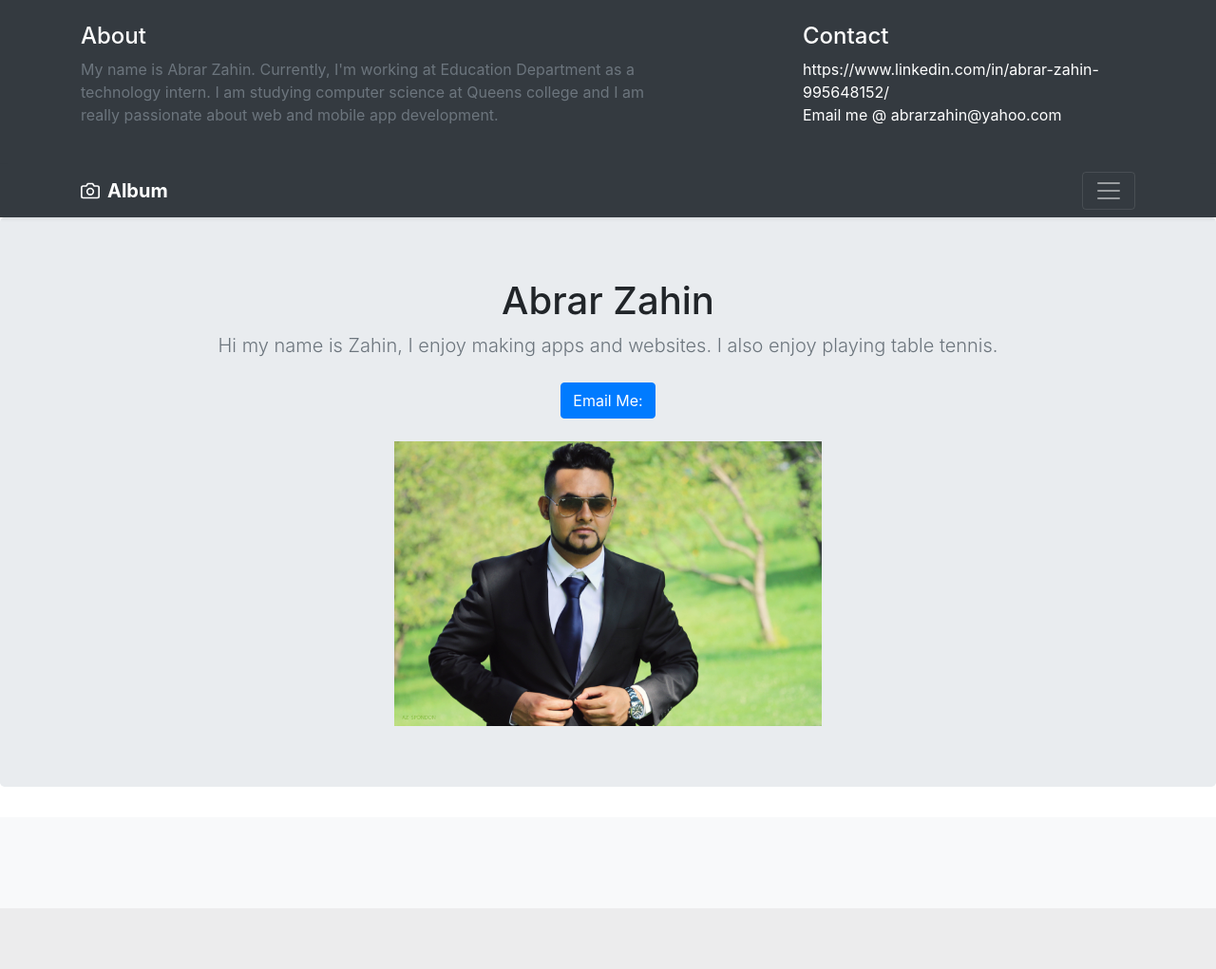
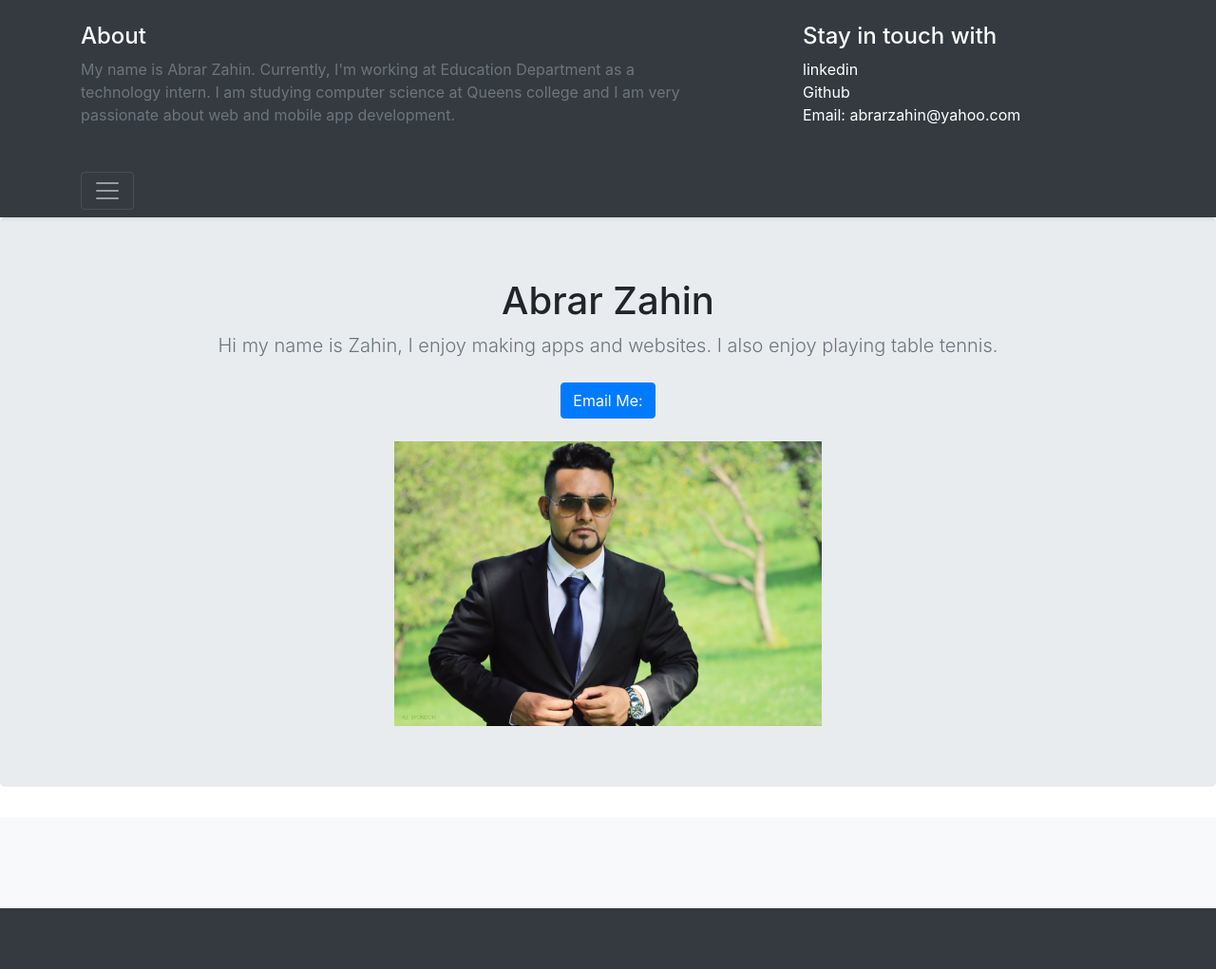
Before and after one commit to abrarzahin/Personal-Portfolio, a Django app: page / in a window 1280 px wide, after a click that opens the changed part. Shown: the whole page at 95% size. Before the commit the page ends 957 px from the top, so only its background shows below. Run offline with Django 3.2, Linux system fonts and the light colour scheme; data that the repository does not hold is empty; some libraries are stand-ins or nearby versions.

Commit message:
20 paths with paremtrs

```diff
--- a/jobs/templates/jobs/home.html
+++ b/jobs/templates/jobs/home.html
@@ -26,6 +26,7 @@
         user-select: none;
       }
 
+
       @media (min-width: 768px) {
         .bd-placeholder-img-lg {
           font-size: 3.5rem;
@@ -42,14 +43,16 @@
       <div class="row">
         <div class="col-sm-8 col-md-7 py-4">
           <h4 class="text-white">About</h4>
-          <p class="text-muted">My name is Abrar Zahin. Currently, I'm working at Education Department as a technology intern. I am studying computer science at Queens college and I am really passionate about web and mobile app development.</p>
+          <p class="text-muted">My name is Abrar Zahin. Currently, I'm working at Education Department as a technology intern. I am studying computer science at Queens college and I am very passionate about web and mobile app development.</p>
         </div>
         <div class="col-sm-4 offset-md-1 py-4">
-          <h4 class="text-white">Contact</h4>
+          <h4 class="text-white">Stay in touch with</h4>
           <ul class="list-unstyled">
             <li><a href="#" class="text-white"></a></li>
-            <li><a href="#" class="text-white">https://www.linkedin.com/in/abrar-zahin-995648152/ </a></li>
-            <li><a href="#" class="text-white">Email me @ abrarzahin@yahoo.com  </a></li>
+            <li><a href="https://www.linkedin.com/in/abrar-zahin-995648152/" class="text-white"> linkedin </a></li>
+            <li><a href="https://github.com/abrarzahin" class="text-white"> Github </a></li>
+            <li><a href="#" class="text-white">Email: abrarzahin@yahoo.com</a></li>
+
           </ul>
         </div>
       </div>
@@ -57,10 +60,7 @@
   </div>
   <div class="navbar navbar-dark bg-dark shadow-sm">
     <div class="container d-flex justify-content-between">
-      <a href="#" class="navbar-brand d-flex align-items-center">
-        <svg xmlns="http://www.w3.org/2000/svg" width="20" height="20" fill="none" stroke="currentColor" stroke-linecap="round" stroke-linejoin="round" stroke-width="2" aria-hidden="true" class="mr-2" viewBox="0 0 24 24" focusable="false"><path d="M23 19a2 2 0 0 1-2 2H3a2 2 0 0 1-2-2V8a2 2 0 0 1 2-2h4l2-3h6l2 3h4a2 2 0 0 1 2 2z"/><circle cx="12" cy="13" r="4"/></svg>
-        <strong>Album</strong>
-      </a>
+
       <button class="navbar-toggler" type="button" data-toggle="collapse" data-target="#navbarHeader" aria-controls="navbarHeader" aria-expanded="false" aria-label="Toggle navigation">
         <span class="navbar-toggler-icon"></span>
       </button>
@@ -88,12 +88,14 @@
       <div class="row">
         {% for job in jobs.all %}
         <div class="col-md-4">
+          <a href="{% url 'detail' job.id  %}">
           <div class="card mb-4 box-shadow">
             <img class="card-img-top" src="{{job.image.url}}" >
             <div class="card-body">
               <p class="card-text">{{ job.summary }}</p>
             </div>
           </div>
+        </a>
         </div>
         {% endfor %}
       </div>
@@ -101,9 +103,25 @@
   </div>
 
 </main>
+<footer>
+    <div class="collapse bg-dark" id="navbarHeader">
+      <div class="container">
+        <div class="row">
+          <div class="col-sm-8 col-md-7 py-4">
+          </div>
 
+        </div>
+      </div>
+    </div>
+    <div class="navbar navbar-dark bg-dark shadow-sm">
+      <div class="container d-flex justify-content-between">
+
+      </div>
+    </div>
+</footer>
 
 <script src="{% static 'jquery-3.3.1.min.js' %}" ></script>
 <script src="{% static 'popper.min.js' %}" ></script>
 <script src="{% static 'js/bootstrap.min.js' %}" ></script>
+</body>
 </html>
```
Also changed, not shown: jobs/templates/jobs/detail.html (+16 -10 lines), images/name.jpg (added).
